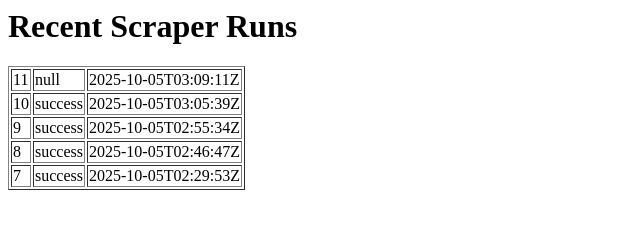
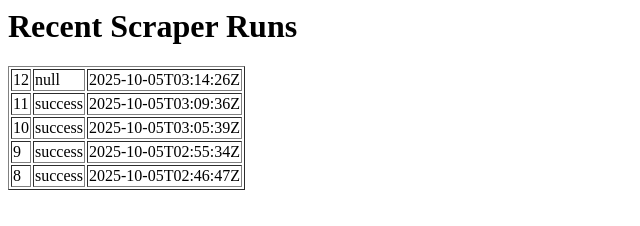
Before and after one commit to msimoni18/test-scrapy-with-github-actions, a plain HTML site: page index.html in a window 1280 px wide. Shown: the full height of the page, 0-640 px from the left. Drawn offline with Linux system fonts and the light colour scheme.

Commit message:
Update dashboard at $(date -u +"%Y-%m-%d %H:%M:%S UTC") 3a0a72ecb0824e49bb00952812b634068290e6a6

```diff
--- a/index.html
+++ b/index.html
@@ -1,7 +1,7 @@
 <html><body><h1>Recent Scraper Runs</h1><table border=1>
-<tr><td>11</td><td>null</td><td>2025-10-05T03:09:11Z</td></tr>
+<tr><td>12</td><td>null</td><td>2025-10-05T03:14:26Z</td></tr>
+<tr><td>11</td><td>success</td><td>2025-10-05T03:09:36Z</td></tr>
 <tr><td>10</td><td>success</td><td>2025-10-05T03:05:39Z</td></tr>
 <tr><td>9</td><td>success</td><td>2025-10-05T02:55:34Z</td></tr>
 <tr><td>8</td><td>success</td><td>2025-10-05T02:46:47Z</td></tr>
-<tr><td>7</td><td>success</td><td>2025-10-05T02:29:53Z</td></tr>
 </table></body></html>
```
